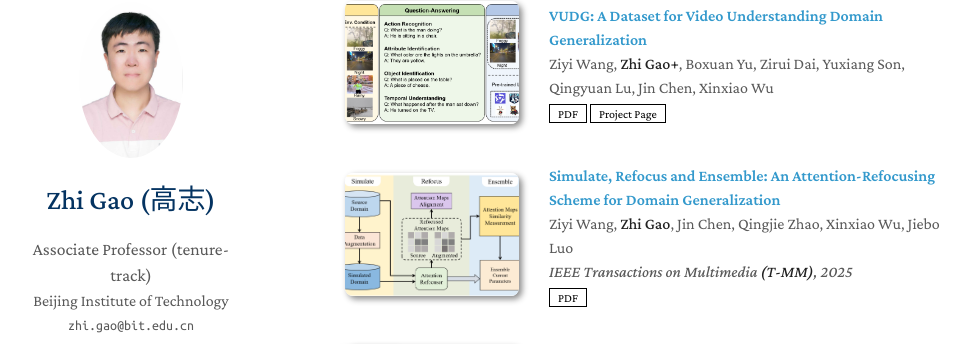
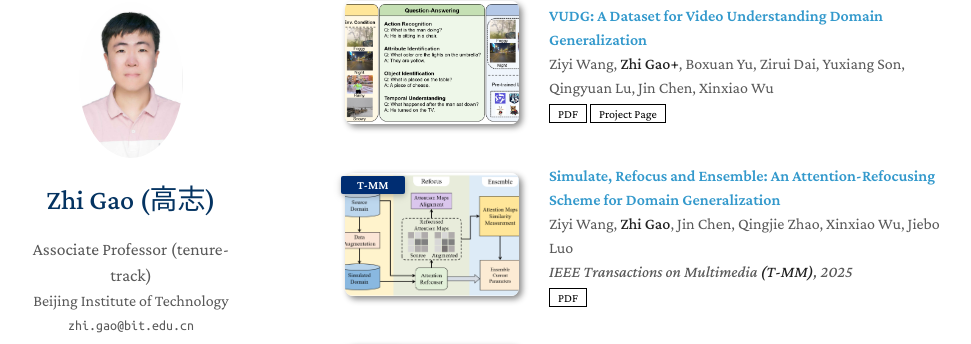
Before and after one commit to zhigao2017/ZhiGao2017.github.io, a Jekyll site: the page built from index.md, in a window 1280 px wide and 900 px high, scrolled down 3004 px. Shown: the part 82-426 px from the top of the window, without its empty margins (145-1116 px from the left). Built offline with Jekyll 4.4.1, drawn with Linux system fonts in a browser that asks for light colours; a style sheet for code colours, icons or effects is not loaded; our own code applies the rules of GitHub Pages for plain Markdown files.

Commit message:
feat/dg_pdf

```diff
--- a/_data/transfer_learning.yml
+++ b/_data/transfer_learning.yml
@@ -12,7 +12,7 @@ main:
 
   - title: "Simulate, Refocus and Ensemble: An Attention-Refocusing Scheme for Domain Generalization"
     authors: Ziyi Wang, <strong>Zhi Gao</strong>, Jin Chen, Qingjie Zhao, Xinxiao Wu, Jiebo Luo
-    # conference_short: CVIU
+    conference_short: T-MM
     conference: IEEE Transactions on Multimedia <strong>(T-MM)</strong>, 2025
     pdf: https://arxiv.org/pdf/2507.12851
     # code: https://github.com/cof-reasoning/chain-of-focus
```
